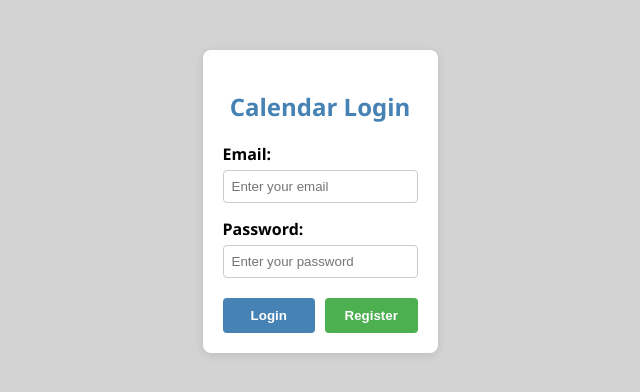
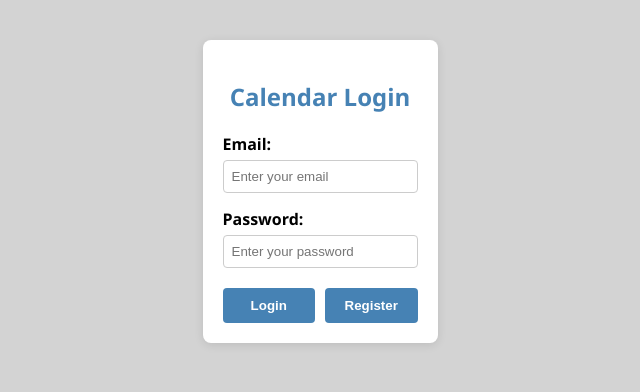
Before and after one commit to Diyor52/Enhanced-Calendar-App-HTML-GUI-, a plain HTML site: page index.html in a window 1280 px wide. Shown: the whole page, without its empty margins (320-960 px from the left). Drawn offline with Linux system fonts and the light colour scheme.

Commit message:
Diyor push

```diff
--- a/index.html
+++ b/index.html
@@ -32,10 +32,10 @@
             min-height: 100vh;
         }
 
-        /* Login Screen */
+        /*login screen*/
         #login-screen {
-            max-width: 350px;
-            margin: 50px auto;
+            max-width: 300px;
+            margin: 40px auto;
             padding: 20px;
             background-color: white;
             border-radius: 8px;
@@ -86,11 +86,11 @@
         }
 
         #register-btn {
-            background-color: #4CAF50;
+            background-color: var(--button-bg);
             color: white;
         }
 
-        /* Calendar Screen */
+        /*calendar Screen*/
         #calendar-screen {
             display: none;
             flex: 1;
@@ -263,7 +263,7 @@
             </div>
         </div>
 
-        <!-- Calendar Screen -->
+        <!--Calendar Screen -->
         <div id="calendar-screen">
             <div class="nav-panel">
                 <div class="nav-buttons">
```
Also changed, not shown: 1 other file.
